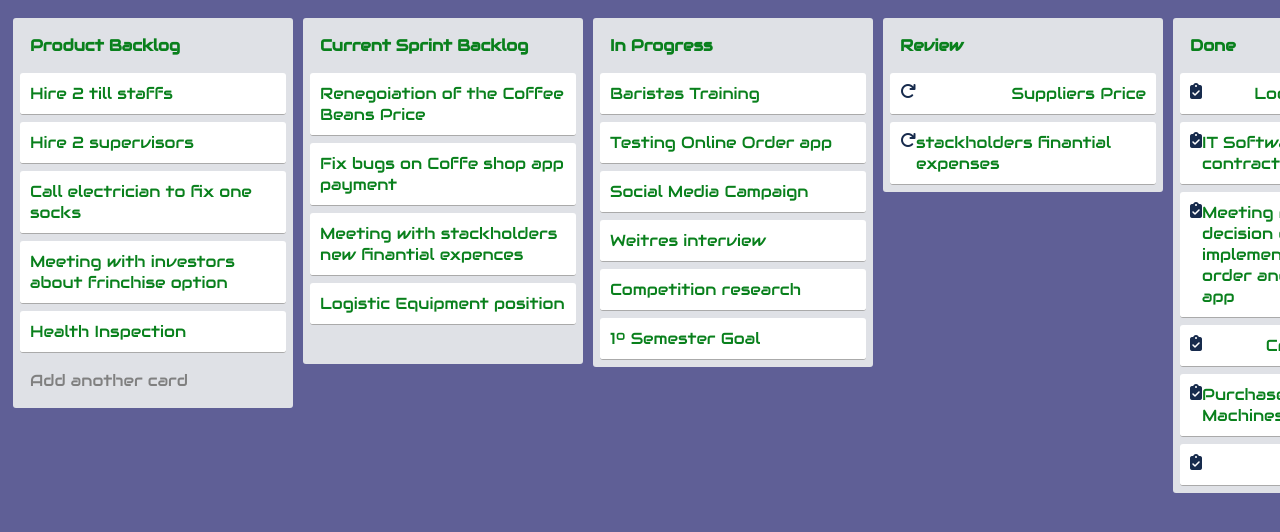
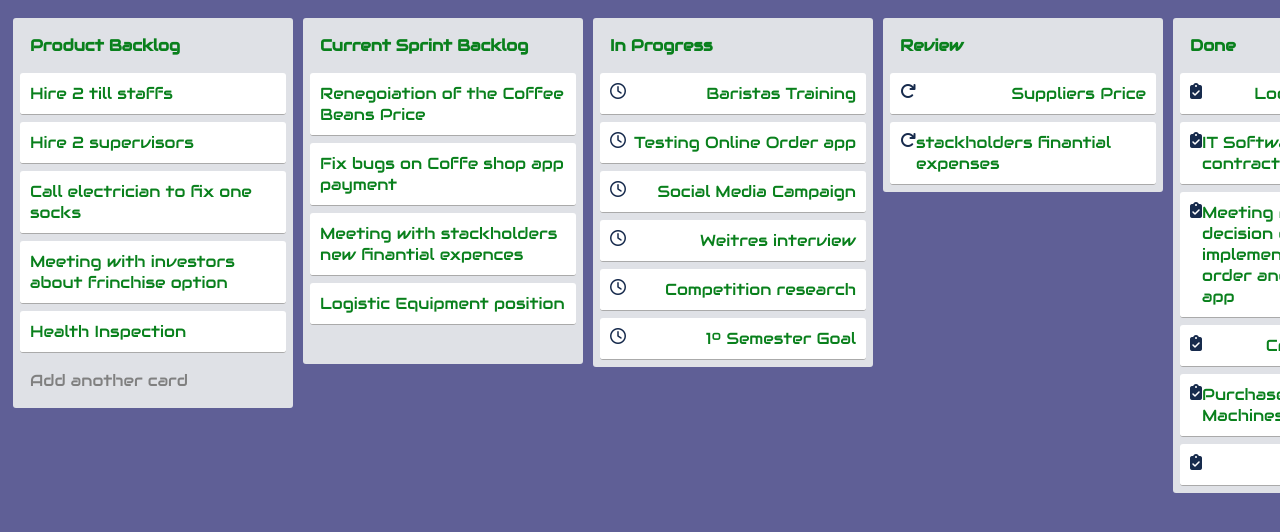
Before and after one commit to LucasChrispim/csp-ps_ca3, a plain HTML site: page index.html in a window 1280 px wide. Shown: the top 532 px of the page. Drawn offline with nearby package versions, Linux system fonts and the light colour scheme.

```diff
--- a/index.html
+++ b/index.html
@@ -43,12 +43,12 @@
   <div class="list">
     <div class="title removable editable">In Progress</div>
     <div class="content"></div>
-    <div class="card removable editable">Baristas Training</div>
-    <div class="card removable editable">Testing Online Order app</div>
-    <div class="card removable editable">Social Media Campaign</div>
-    <div class="card removable editable">Weitres interview</div>
-    <div class="card removable editable">Competition research</div>
-    <div class="card removable editable">1º Semester Goal</div>
+    <div class="card removable editable"><i class="fa-regular fa-clock"></i>Baristas Training</div>
+    <div class="card removable editable"><i class="fa-regular fa-clock"></i>Testing Online Order app</div>
+    <div class="card removable editable"><i class="fa-regular fa-clock"></i>Social Media Campaign</div>
+    <div class="card removable editable"><i class="fa-regular fa-clock"></i>Weitres interview</div>
+    <div class="card removable editable"><i class="fa-regular fa-clock"></i>Competition research</div>
+    <div class="card removable editable"><i class="fa-regular fa-clock"></i>1º Semester Goal</div>
   </div>
   <div class="list">
     <div class="title removable editable">Review</div>
```
